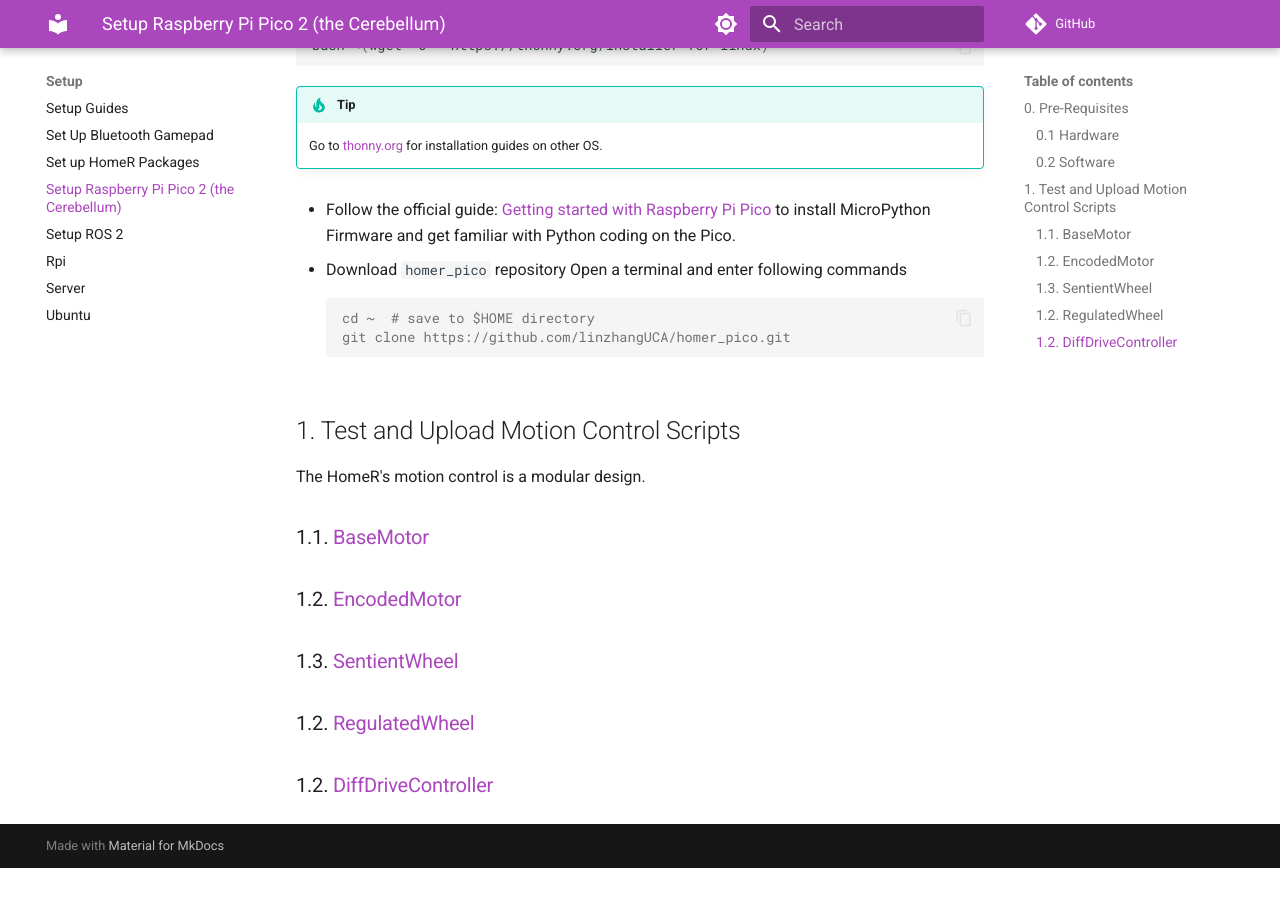
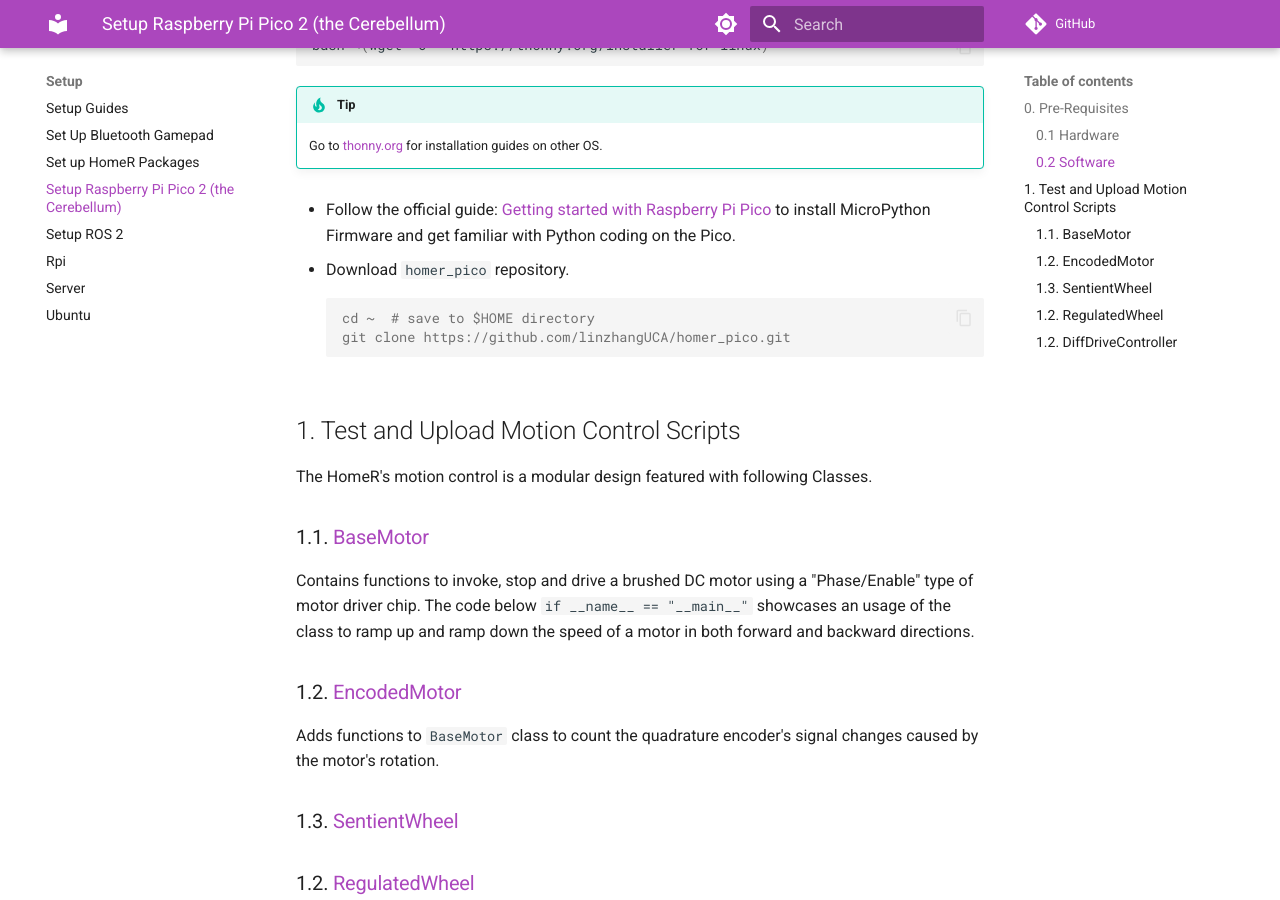
Before and after one commit to linzhangUCA/homer_docs, an MkDocs documentation site: the page built from docs/setup/pico.md, in a window 1280 px wide and 900 px high, scrolled down 545 px. Built offline with MkDocs 1.6.1 and Material for MkDocs 9.7.7, drawn with Linux system fonts in a browser that asks for light colours; comment, search, counter and statistics services are not loaded; before the commit the page ends 1413 px from its top, so only the background shows below that.

Commit message:
update motion control classes descriptions

````diff
--- a/docs/setup/pico.md
+++ b/docs/setup/pico.md
@@ -21,18 +21,20 @@
 
 - Follow the official guide: [Getting started with Raspberry Pi Pico](https://projects.raspberrypi.org/en/projects/getting-started-with-the-pico/) to install MicroPython Firmware and get familiar with Python coding on the Pico.
 
-- Download `homer_pico` repository
-Open a terminal and enter following commands
+- Download `homer_pico` repository.
 ```console
 cd ~  # save to $HOME directory
 git clone https://github.com/linzhangUCA/homer_pico.git
 ```
 
 ## 1. Test and Upload Motion Control Scripts
-The HomeR's motion control is a modular design.
+The HomeR's motion control is a modular design featured with following Classes.
 
-### 1.1. [BaseMotor]()
-### 1.2. [EncodedMotor]()
-### 1.3. [SentientWheel]()
+### 1.1. [BaseMotor](https://github.com/linzhangUCA/homer_pico/blob/main/upython_scripts/base_motor.py)
+Contains functions to invoke, stop and drive a brushed DC motor using a "Phase/Enable" type of motor driver chip.
+The code below `if __name__ == "__main__"` showcases an usage of the class to ramp up and ramp down the speed of a motor in both forward and backward directions.
+### 1.2. [EncodedMotor](https://github.com/linzhangUCA/homer_pico/blob/main/upython_scripts/encoded_motor.py)
+Adds functions to `BaseMotor` class to count the quadrature encoder's signal changes caused by the motor's rotation.
+### 1.3. [SentientWheel](https://github.com/linzhangUCA/homer_pico/blob/main/upython_scripts/sentient_wheel.py)
 ### 1.2. [RegulatedWheel]()
 ### 1.2. [DiffDriveController]()
````
